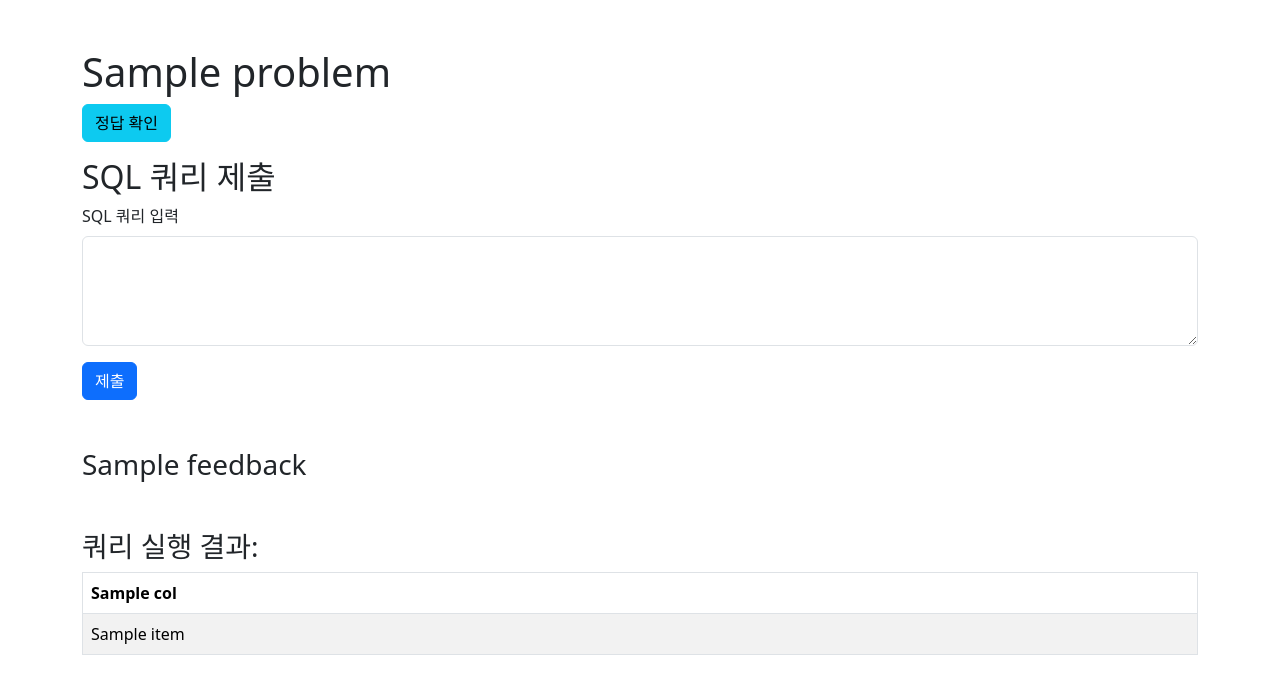
After one commit to AramMJAE/SQLPractice, a FastAPI app: template templates/sql_challenge_detail.html in a window 1280 px wide. The commit adds this page. Shown: the top 694 px of the page. Run offline with FastAPI, Linux system fonts and the light colour scheme; the template is opened without the code that fills it: most values are stand-ins (such as "Sample title", 1, 10 or a date in 2020).

Commit message:
sql challenge sample update

```diff
--- a/main.py
+++ b/main.py
@@ -21,8 +21,9 @@ templates = Jinja2Templates(directory="templates")
 # 비밀번호 해싱 설정
 pwd_context = CryptContext(schemes=["bcrypt"], deprecated="auto")
 
+app.mount("/static", StaticFiles(directory="static"), name="static")
+
 # MySQL 연결 함수
-
 def get_db_connection():
     return connect(
         host=os.getenv("DB_HOST"),
@@ -85,8 +86,8 @@ async def login(request: Request, username: str = Form(...), password: str = For
     cursor.close()
     conn.close()
 
-    # 로그인 성공 시 SQL 페이지로 리디렉션
-    return RedirectResponse(url="/sql", status_code=302)
+    # 로그인 성공 시 데이터 스키마 페이지로 리디렉션
+    return RedirectResponse(url="/schema", status_code=302)
     # return templates.TemplateResponse("welcome.html", {"request": request, "username": username})
 
 # SQL 쿼리 실행 엔드포인트
@@ -111,6 +112,13 @@ async def execute_sql(request: Request, sql_query: str = Form(...)):
     except Exception as e:
         return templates.TemplateResponse("sql_page.html", {"request": request, "result": None, "error": str(e)})
 
+# SQL_challenge 엔드포인트
+# @app.post("/sql_challenges", response_class=HTMLResponse)
+# async def redirect_to_problem(request: Request, problem_id: int = Form(...)):
+#     # 선택한 문제의 페이지로 리디렉션
+#     return RedirectResponse(url=f"/sql_challenges/{problem_id}", status_code=302)
+
+
 
 # 로그인 화면 (GET 요청)
 @app.get("/", response_class=HTMLResponse)
@@ -126,3 +134,92 @@ async def register_form(request: Request):
 @app.get("/sql", response_class=HTMLResponse)
 async def sql_page(request: Request):
     return templates.TemplateResponse("sql_page.html", {"request": request, "result": None, "error": None})
+
+# 데이터베이스 스키마 정보 표시 페이지
+@app.get("/schema", response_class=HTMLResponse)
+async def schema_info(request: Request):
+    return templates.TemplateResponse("schema_info.html", {"request": request})
+
+# SQL 문제 페이지 (문제 목록)
+@app.get("/sql_challenges", response_class=HTMLResponse)
+async def sql_challenge_page(request: Request, problem_id: int = None):
+    conn = get_db_connection()
+    cursor = conn.cursor()
+
+    cursor.execute("SELECT * FROM sql_problems")
+    problems = cursor.fetchall()  # 문제 목록을 가져옵니다
+
+    cursor.close()
+    conn.close()
+
+    # problem_id가 존재하면 해당 문제로 리디렉션
+    if problem_id:
+        return RedirectResponse(url=f"/sql_challenges/{problem_id}", status_code=302)
+
+    return templates.TemplateResponse("sql_challenges.html", {"request": request, "problems": problems})
+
+# SQL 문제 상세 페이지
+@app.get("/sql_challenges/{problem_id}", response_class=HTMLResponse)
+async def sql_challenge_detail(request: Request, problem_id: int):
+    # 문제의 상세 정보 가져오기
+    conn = get_db_connection()
+    cursor = conn.cursor()
+    cursor.execute("SELECT * FROM sql_problems WHERE id = %s", (problem_id,))
+    problem = cursor.fetchone()
+    cursor.close()
+    conn.close()
+
+    if not problem:
+        raise HTTPException(status_code=404, detail="Problem not found")
+
+    # 문제 상세 페이지 반환
+    return templates.TemplateResponse("sql_challenge_detail.html", {"request": request, "problem": problem})
+
+@app.post("/submit_sql", response_class=HTMLResponse)
+async def submit_sql(request: Request, user_sql: str = Form(...), problem_id: int = Form(...)):
+    conn = get_db_connection()
+    cursor = conn.cursor()
+
+    # 문제 정보 조회
+    cursor.execute("SELECT * FROM sql_problems WHERE id = %s", (problem_id,))
+    problem = cursor.fetchone()
+
+    if not problem:
+        raise HTTPException(status_code=404, detail="Problem not found")
+
+    # 정답 SQL 쿼리 (정답이 문제가 어떻게 저장되어 있는지에 따라 다를 수 있음)
+    # correct_sql = problem[3]  # 예시로 4번째 컬럼이 정답 SQL이라고 가정
+
+    feedback = ""
+    result = None  # 결과가 없을 경우를 대비해 기본값을 None으로 설정
+    columns = []
+    error = None
+
+    try:
+        # 제출된 SQL 쿼리 실행
+        cursor.execute(user_sql)
+        result = cursor.fetchall()  # 실행 결과 가져오기
+        columns = [desc[0] for desc in cursor.description]  # 컬럼 이름 가져오기
+
+        # 정답 SQL과 비교
+        # if user_sql.strip() == correct_sql.strip():
+        #     feedback = "정답입니다!"
+        # else:
+        #     feedback = "오답입니다. 다시 시도하세요."
+
+    except Exception as e:
+        feedback = "쿼리 실행 오류: " + str(e)
+        error = str(e)
+
+    cursor.close()
+    conn.close()
+
+    # 문제 상세 페이지 반환
+    return templates.TemplateResponse("sql_challenge_detail.html", {
+        "request": request,
+        "problem": problem,
+        # "feedback": feedback,
+        "result": result,
+        "columns": columns,
+        "error": error
+    })
--- /dev/null
+++ b/templates/sql_challenge_detail.html
@@ -0,0 +1,86 @@
+<!DOCTYPE html>
+<html lang="ko">
+<head>
+    <meta charset="UTF-8">
+    <meta name="viewport" content="width=device-width, initial-scale=1.0">
+    <title>{{ problem[1] }}</title>
+    <link href="https://cdn.jsdelivr.net/npm/bootstrap@5.3.0-alpha1/dist/css/bootstrap.min.css" rel="stylesheet">
+    <style>
+        /* 문제 설명 숨기기 */
+        #problem-description {
+            display: none;
+        }
+    </style>
+</head>
+<body>
+    <div class="container mt-5">
+        <h1>{{ problem[1] }}</h1> <!-- 문제 제목 -->
+
+        <!-- 정답 확인 버튼 -->
+        <button id="toggle-description" class="btn btn-info mb-3">정답 확인</button>
+
+        <!-- 문제 설명을 토글할 영역 -->
+        <div id="problem-description">
+            <p>{{ problem[2] }}</p> <!-- 문제 설명 -->
+        </div>
+
+        <h2>SQL 쿼리 제출</h2>
+        <form action="/submit_sql" method="post">
+            <div class="mb-3">
+                <label for="user_sql" class="form-label">SQL 쿼리 입력</label>
+                <textarea id="user_sql" name="user_sql" class="form-control" rows="4" required></textarea>
+            </div>
+            <input type="hidden" name="problem_id" value="{{ problem[0] }}">
+            <button type="submit" class="btn btn-primary">제출</button>
+        </form>
+
+        {% if feedback %}
+            <h3 class="mt-5">{{ feedback }}</h3> <!-- 피드백 메시지 -->
+        {% endif %}
+
+        {% if result %}
+            <h3 class="mt-5">쿼리 실행 결과:</h3>
+            <table class="table table-bordered table-striped">
+                <thead>
+                    <tr>
+                        {% for col in columns %}
+                            <th>{{ col }}</th>
+                        {% endfor %}
+                    </tr>
+                </thead>
+                <tbody>
+                    {% for row in result %}
+                        <tr>
+                            {% for item in row %}
+                                <td>{{ item }}</td>
+                            {% endfor %}
+                        </tr>
+                    {% endfor %}
+                </tbody>
+            </table>
+        {% endif %}
+
+        {% if error %}
+            <h3 class="mt-5 text-danger">에러:</h3>
+            <pre>{{ error }}</pre>
+        {% endif %}
+    </div>
+
+    <script src="https://cdn.jsdelivr.net/npm/@popperjs/core@2.11.6/dist/umd/popper.min.js"></script>
+    <script src="https://cdn.jsdelivr.net/npm/bootstrap@5.3.0-alpha1/dist/js/bootstrap.min.js"></script>
+
+    <script>
+        // "정답 확인" 버튼 클릭 시 문제 설명 토글
+        document.getElementById("toggle-description").addEventListener("click", function() {
+            var description = document.getElementById("problem-description");
+            if (description.style.display === "none") {
+                description.style.display = "block";
+                this.textContent = "정답 숨기기";  // 버튼 텍스트 변경
+            } else {
+                description.style.display = "none";
+                this.textContent = "정답 확인";  // 버튼 텍스트 변경
+            }
+        });
+    </script>
+</body>
+</html>
--- a/templates/sql_page.html
+++ b/templates/sql_page.html
@@ -16,11 +16,6 @@
             </div>
             <button type="submit" class="btn btn-primary">쿼리 실행</button>
         </form>
-<!--
-        {% if result %}
-            <h3 class="mt-5">결과:</h3>
-            <pre>{{ result }}</pre>
-        {% endif %} -->
 
         {% if rows %}
             <h3 class="mt-5">결과:</h3>
```
Also changed, not shown: templates/schema_info.html (added, +72 -0 lines), templates/sql_challenges.html (added, +57 -0 lines), static/images/mysql-sample-database.png (added).
